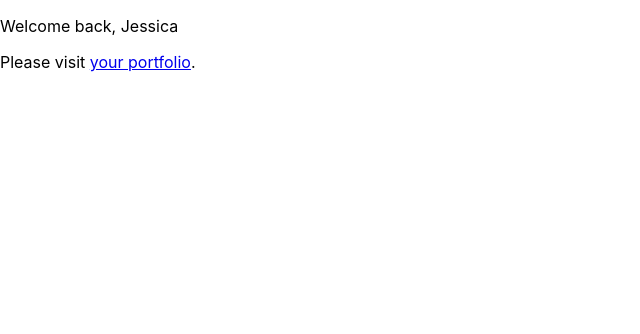
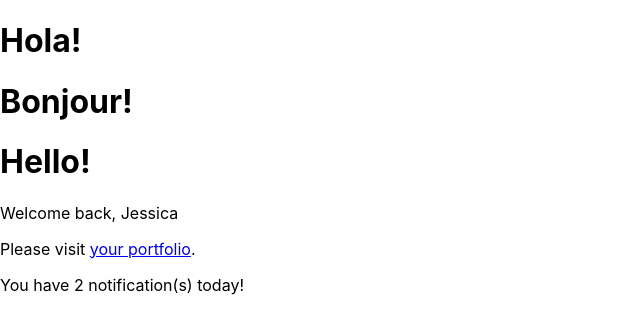
Before and after one commit to johmert/getting-started-with-react, a React (Create React App) app: page / in a window 1280 px wide. Shown: the top 334 px of the page, without its empty margins (0-640 px from the left). Built offline with nearby package versions, Linux system fonts and the light colour scheme.

Commit message:
Greetings

```diff
--- a/src/App.js
+++ b/src/App.js
@@ -1,10 +1,27 @@
 import "./App.css";
+import Greeting from "./Greeting";
 
 function WelcomeBack(props) {
   return <p>Welcome back, {props.name}</p>
 }
 
+function Notifications({ notifications }) {
+  return (
+    notifications.length > 0 && (
+      <p>You have {notifications.length} notification(s) today!</p>
+    )
+  );
+  /*
+  if(notifications.length > 0){
+    return <p>You have {notifications.length} notification(s) today!</p>;
+  }
+  return null;
+  */
+}
+
+
 function App() {
+  const notifications = ["You received a package", "The weather is sunny"];
   const name = "Jessica";
   const url = "https://johmert.github.io/portfolio";
   const linkText = "your portfolio"
@@ -16,8 +33,12 @@ function App() {
   );
   return (
     <>
-    <WelcomeBack name="Jessica"/>
+    <Greeting language="es" />
+    <Greeting language="fr" />
+    <Greeting />
+    <WelcomeBack name={name}/>
     {element}
+    <Notifications notifications={notifications} />
     </>
     );
 }
--- /dev/null
+++ b/src/Greeting.js
@@ -0,0 +1,14 @@
+function Greeting({ language }) {
+    switch (language) {
+        case "es":
+            return <h1>Hola!</h1>;
+        case "fr":
+            return <h1>Bonjour!</h1>;
+        case "en":
+            return <h1>Hello!</h1>
+        default:
+            return <h1>Hello!</h1>;
+    }
+}
+
+export default Greeting;
```
